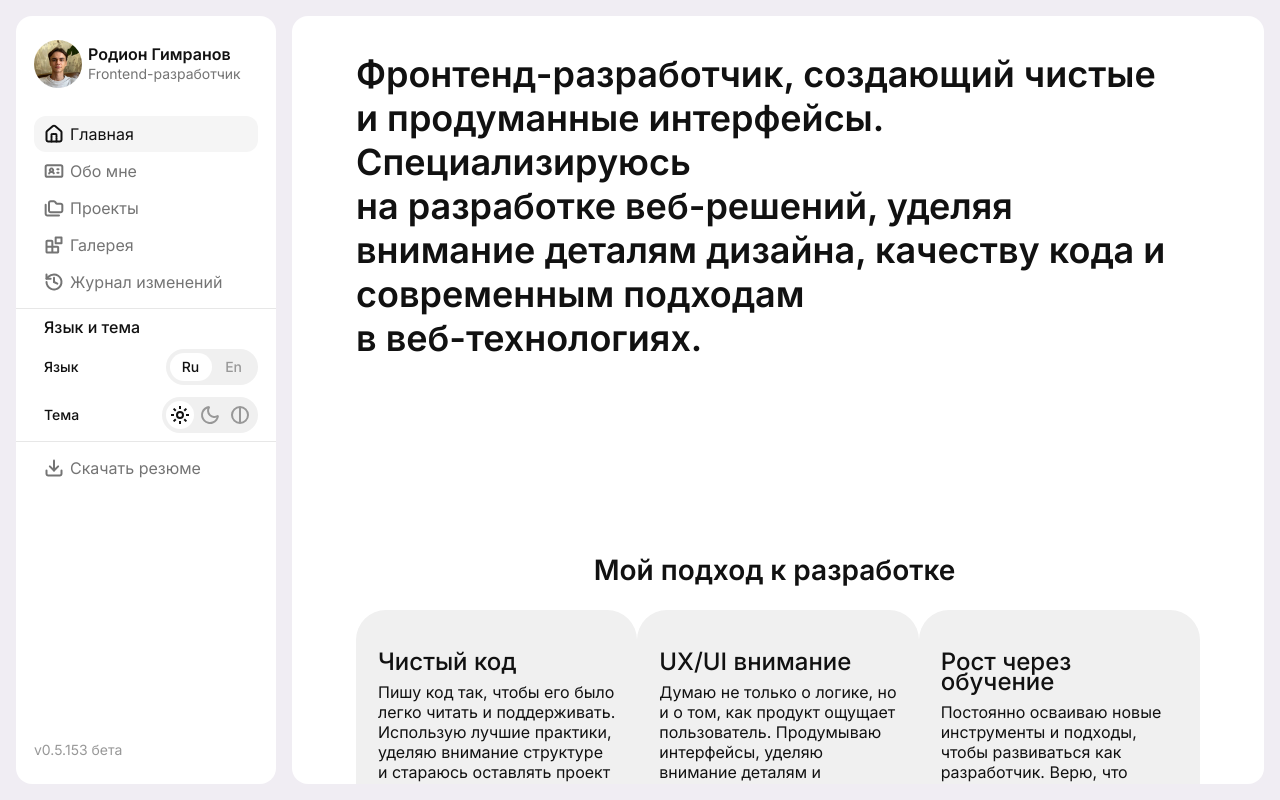
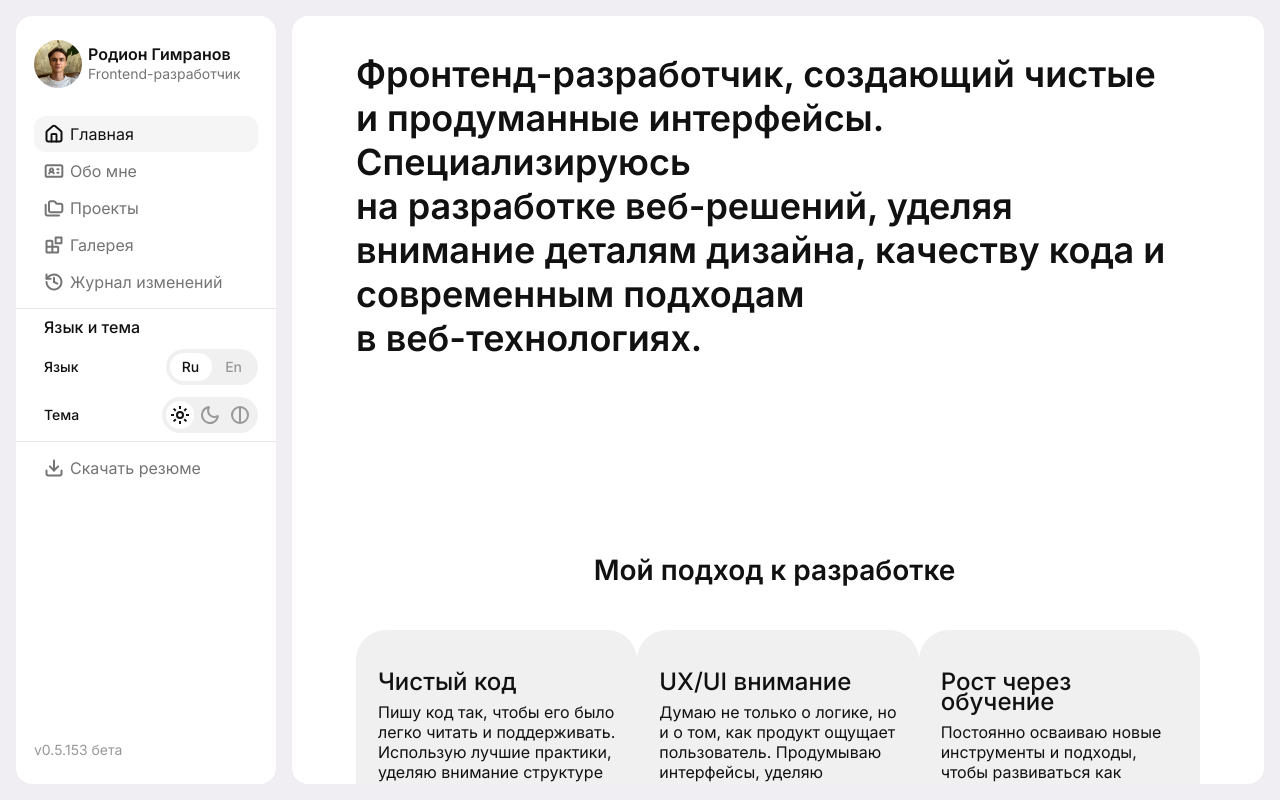
Before and after one commit to RodionGimranov/personal-site, a Vue app: page /#/Home in a window 1280 px wide. Built offline with nearby package versions, Linux system fonts and the light colour scheme.

Commit message:
style: update styles

```diff
--- a/src/styles/global.scss
+++ b/src/styles/global.scss
@@ -57,7 +57,7 @@ p {
     align-items: center;
 }
 .common_home_section_title {
-    margin-bottom: 30px;
+    margin-bottom: 50px;
     font-size: 28px;
     font-weight: 600;
     color: #111111;
```
